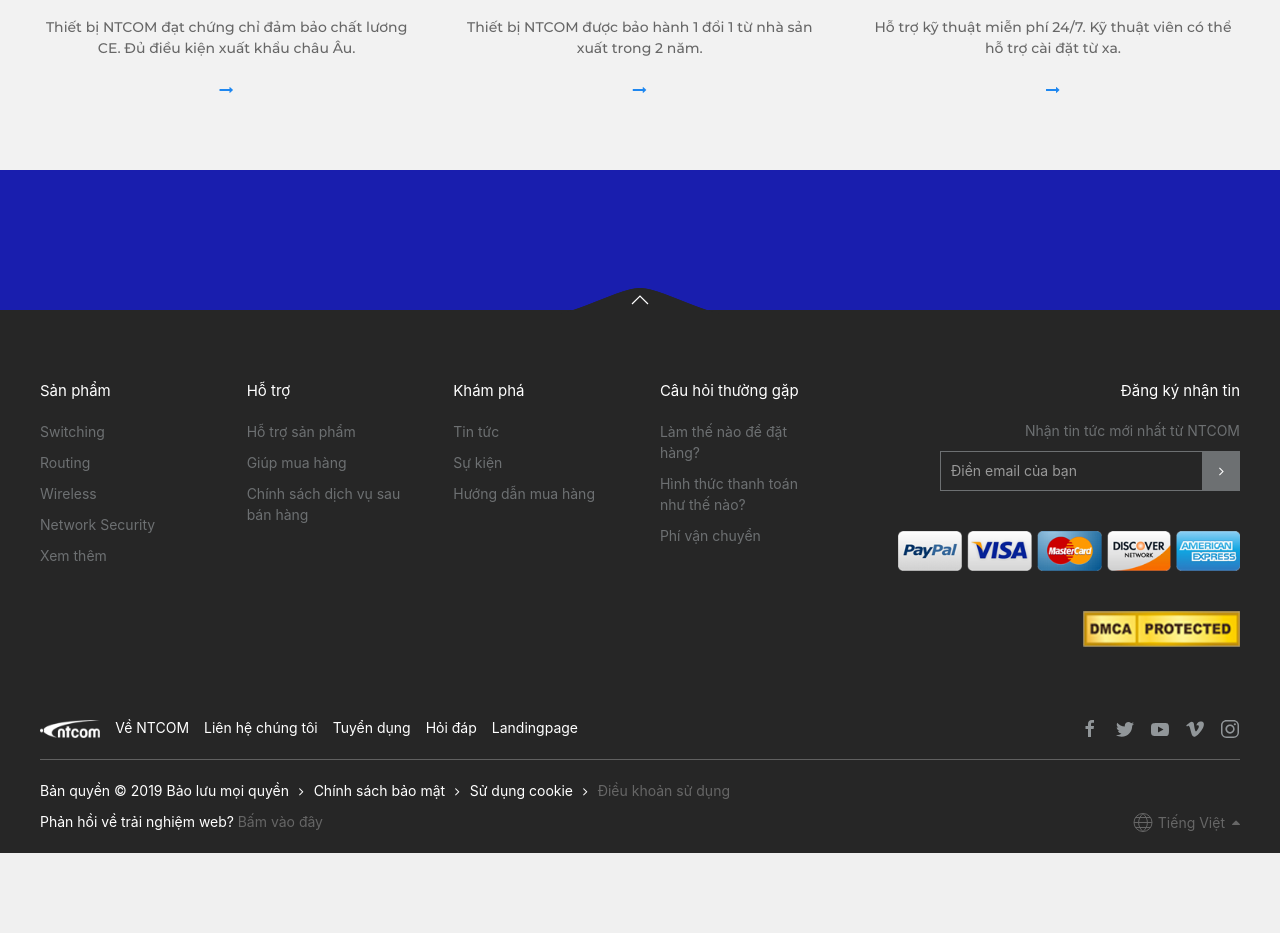
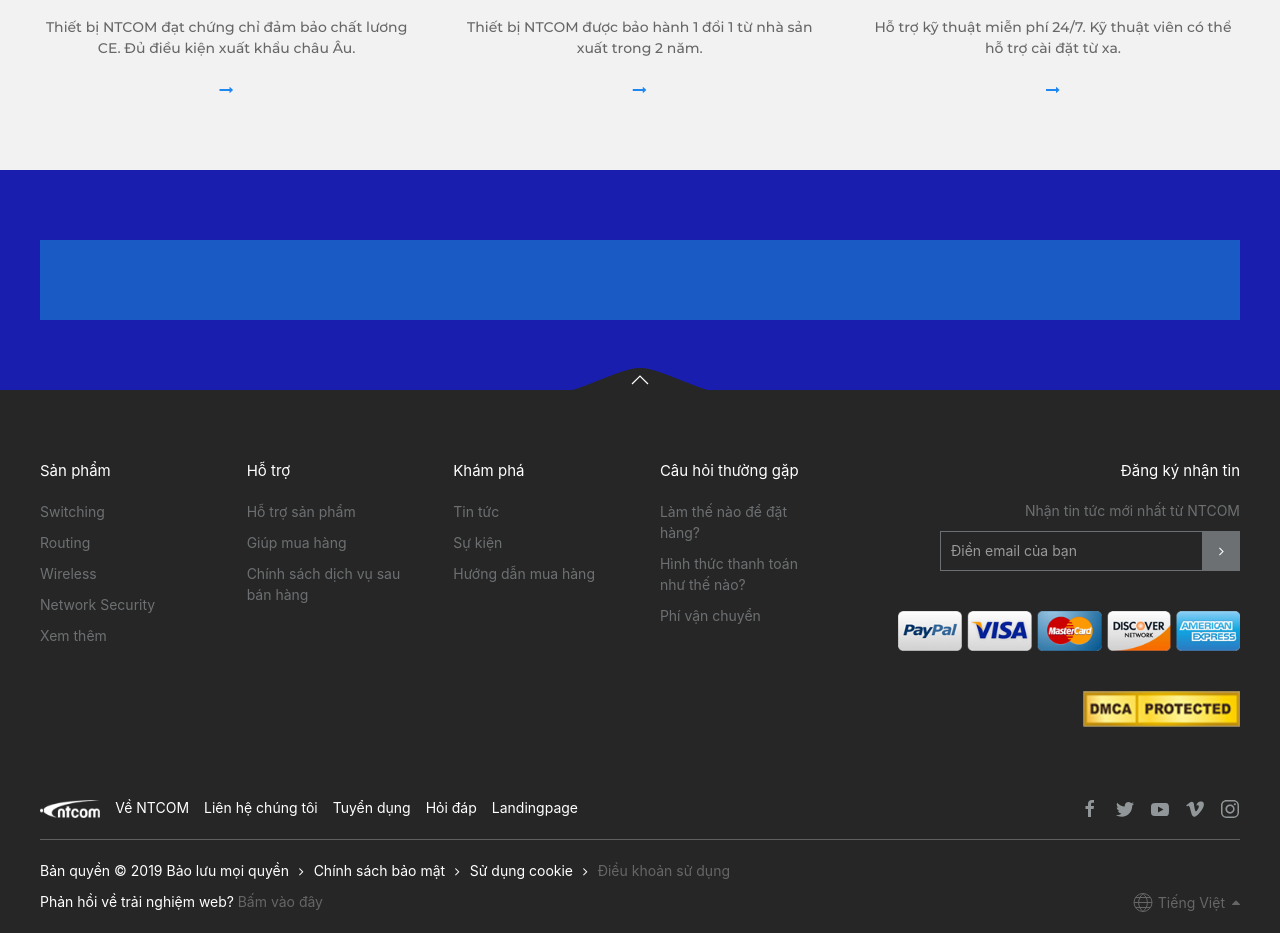
Before and after one commit to lemanhhai1310/ntcom, a PHP site: page /landingpage.php in a window 1280 px wide. Shown: the part 3805-4738 px from the top of the page. Before the commit the page ends 4658 px from the top, so only its background shows below. Run offline with PHP 8.4, Linux system fonts and the light colour scheme; style sheets or scripts are compiled from the project's sources; some libraries are stand-ins or nearby versions.

Commit message:
update landingpage

```diff
--- a/css/landingpage.css
+++ b/css/landingpage.css
@@ -1,2 +1,2 @@
-.box1_ld{padding-left:70px}.box1_ld h2{font-family:'Montserrat-Bold';color:#FFFFFF}.box1_ld p{font-family:'Montserrat-Medium';color:#FFFFFF}.btn3{border-radius:6px;font-family:'SVN-Gilroy Bold';background-image:-webkit-gradient(linear, left top, right top, from(#39c006), to(#03c2a1));background-image:-webkit-linear-gradient(left, #39c006, #03c2a1);background-image:-o-linear-gradient(left, #39c006, #03c2a1);background-image:linear-gradient(to right, #39c006, #03c2a1)}.box2_ld h2{font-family:'Montserrat-Bold';font-size:26px}.box2_ld h2 div{font-size:20px}.box2_ld p{font-family:'Montserrat-Medium'}.list1_ld li{font-family:'Montserrat-Medium';color:#080808;padding-left:30px;position:relative}.list1_ld li .uk-icon{position:absolute;top:0;left:0;color:#44c17a}.block1{background-color:#1821ac}.block2{background-color:#1720ab}.box3_ld h2{font-family:'Montserrat-SemiBold';color:#FFFFFF}.box3_ld p{font-family:'Montserrat-Medium';color:#FFFFFF}.box11 p{font-family:'Montserrat-Medium'}.b_img{-webkit-transform:scale(0.7);-ms-transform:scale(0.7);transform:scale(0.7)}.block3{background-color:#191eae}
+.box1_ld{padding-left:70px}.box1_ld h2{font-family:'Montserrat-Bold';color:#FFFFFF}.box1_ld p{font-family:'Montserrat-Medium';color:#FFFFFF}.btn3{border-radius:6px;font-family:'SVN-Gilroy Bold';background-image:-webkit-gradient(linear, left top, right top, from(#39c006), to(#03c2a1));background-image:-webkit-linear-gradient(left, #39c006, #03c2a1);background-image:-o-linear-gradient(left, #39c006, #03c2a1);background-image:linear-gradient(to right, #39c006, #03c2a1)}.box2_ld h2{font-family:'Montserrat-Bold';font-size:26px}.box2_ld h2 div{font-size:20px}.box2_ld p{font-family:'Montserrat-Medium'}.list1_ld li{font-family:'Montserrat-Medium';color:#080808;padding-left:30px;position:relative}.list1_ld li .uk-icon{position:absolute;top:0;left:0;color:#44c17a}.block1{background-color:#1821ac}.block2{background-color:#1720ab}.box3_ld h2{font-family:'Montserrat-SemiBold';color:#FFFFFF}.box3_ld p{font-family:'Montserrat-Medium';color:#FFFFFF}.box11 p{font-family:'Montserrat-Medium'}.b_img{-webkit-transform:scale(0.7);-ms-transform:scale(0.7);transform:scale(0.7)}.block3{background-color:#191eae}.card9{background-color:#1a5ac4;padding:40px}
 /*# sourceMappingURL=landingpage.css.map */
--- a/landingpage.php
+++ b/landingpage.php
@@ -163,7 +163,9 @@
 </div>
 <div class="uk-section block3">
     <div class="uk-container">
+        <div class="card9">
 
+        </div>
     </div>
 </div>
 <?php include('footer.php'); ?>
--- a/scss/landingpage.scss
+++ b/scss/landingpage.scss
@@ -67,3 +67,7 @@
 .block3{
   background-color: #191eae;
 }
+.card9{
+  background-color: #1a5ac4;
+  padding: 40px;
+}
```
Also changed, not shown: 1 other file.
